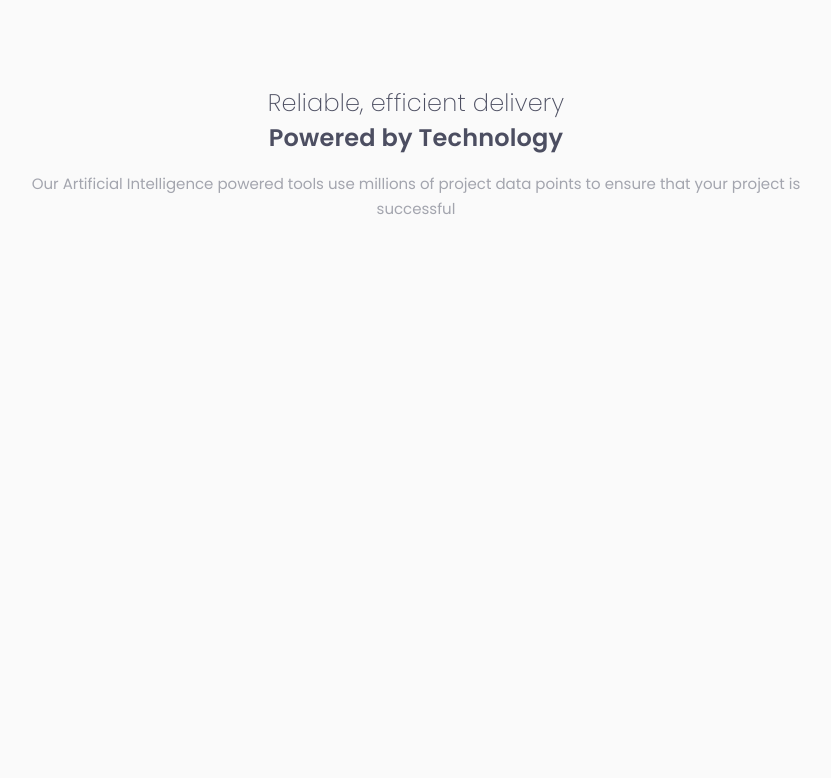
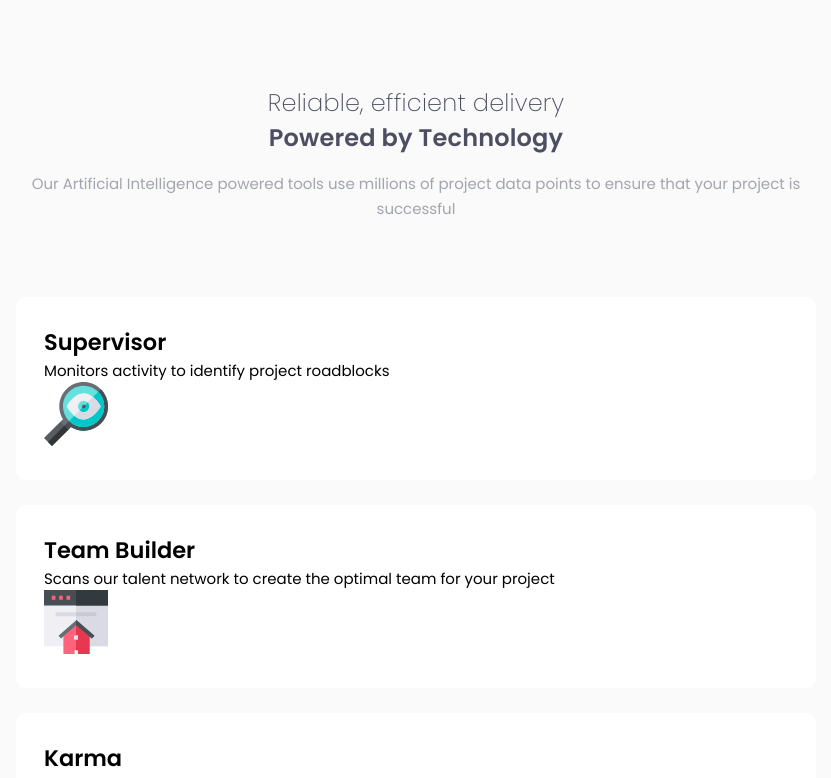
Before and after one commit to sgrazys/four-card-feature-section, a React (Create React App) app: page / in a window 1280 px wide. Shown: the top 778 px of the page, without its empty margins (16-847 px from the left). Built offline with nearby package versions, Linux system fonts and the light colour scheme.

Commit message:
card listing

```diff
--- a/src/App.jsx
+++ b/src/App.jsx
@@ -3,6 +3,7 @@ import IconSupervisor from './img/icon-supervisor.svg';
 import IconTeamBuilder from './img/icon-team-builder.svg';
 import IconKarma from './img/icon-karma.svg';
 import IconCalculator from './img/icon-calculator.svg';
+import Card from './components/Card';
 
 const features = [
 	{
@@ -15,7 +16,7 @@ const features = [
 		title: 'Team Builder',
 		description:
 			'Scans our talent network to create the optimal team for your project',
-		icon: IconSupervisor,
+		icon: IconTeamBuilder,
 		color: '#FF637B',
 	},
 	{
@@ -48,9 +49,11 @@ function App() {
 				</p>
 			</header>
 
-			<div className='features'>
-				<ul className='features__list'></ul>
-			</div>
+			<ul className='features-list'>
+				{features.map((feature) => (
+					<Card feature={feature} />
+				))}
+			</ul>
 		</section>
 	);
 }
```
